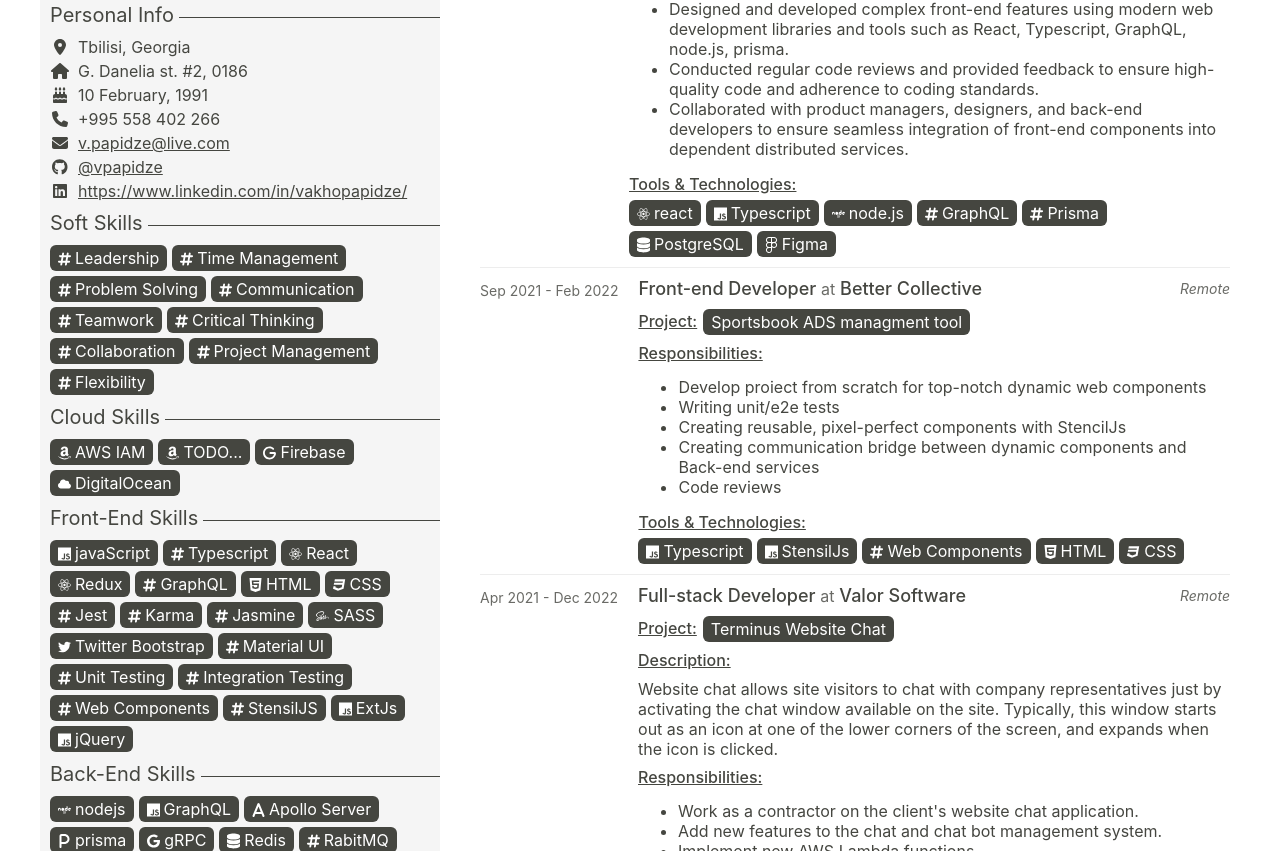
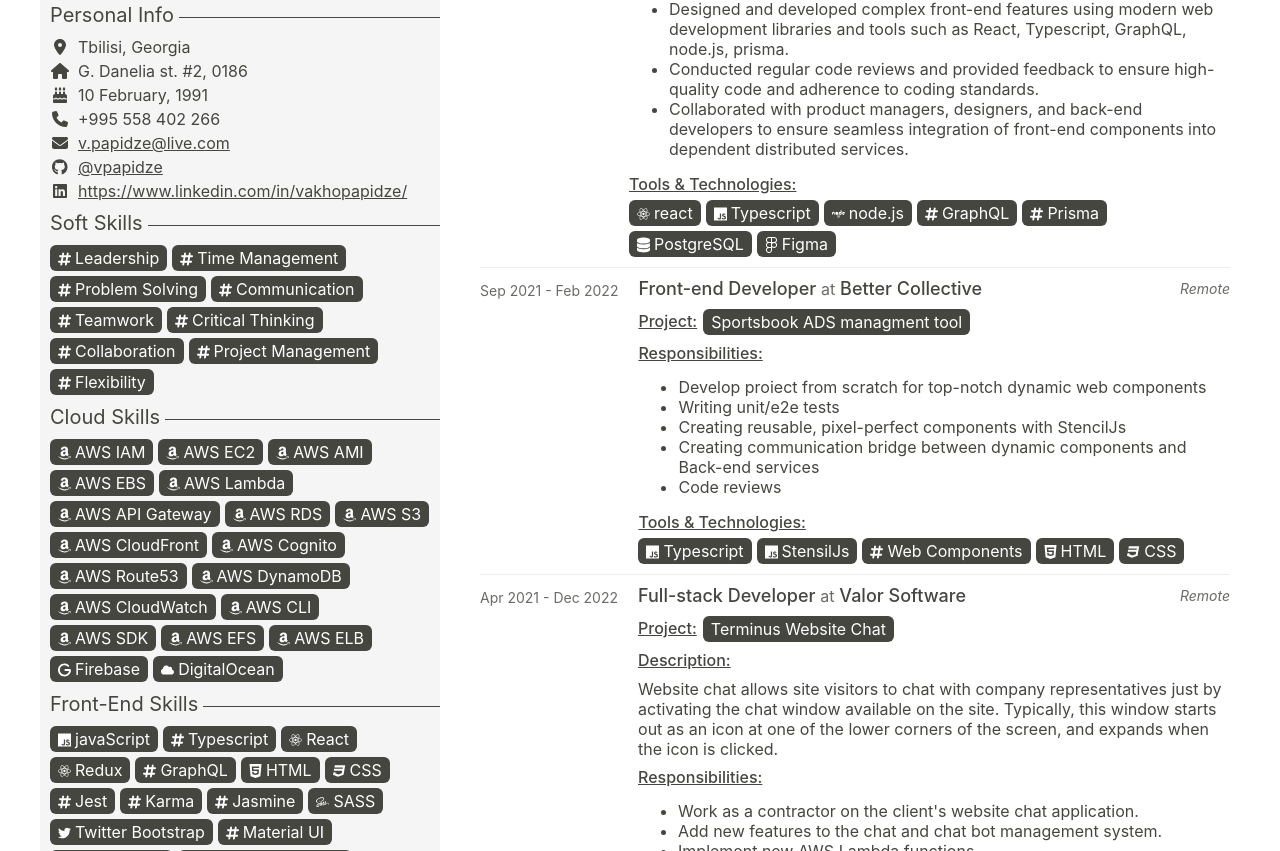
Before and after one commit to vpapidze/vpapidze.github.io, a React (Create React App) app: page / in a window 1280 px wide. Shown: the part 365-1216 px from the top of the page. Built offline with nearby package versions, Linux system fonts and the light colour scheme.

Commit message:
added AWS skills

```diff
--- a/src/contexts/DataContext.tsx
+++ b/src/contexts/DataContext.tsx
@@ -101,16 +101,23 @@
       skills: {
         softSkills: ['Leadership', 'Time Management', 'Problem Solving', 'Communication', 'Teamwork', 'Critical Thinking', 'Collaboration', 'Project Management', 'Flexibility'],
         cloudSkills: [
-          {
-            iconPrefix: 'fab',
-            icon: 'amazon',
-            value: 'AWS IAM',
-          },
-          {
-            iconPrefix: 'fab',
-            icon: 'amazon',
-            value: 'TODO...',
-          },
+          { iconPrefix: 'fab', icon: 'amazon', value: 'AWS IAM' },
+          { iconPrefix: 'fab', icon: 'amazon', value: 'AWS EC2' },
+          { iconPrefix: 'fab', icon: 'amazon', value: 'AWS AMI' },
+          { iconPrefix: 'fab', icon: 'amazon', value: 'AWS EBS' },
+          { iconPrefix: 'fab', icon: 'amazon', value: 'AWS Lambda' },
+          { iconPrefix: 'fab', icon: 'amazon', value: 'AWS API Gateway' },
+          { iconPrefix: 'fab', icon: 'amazon', value: 'AWS RDS' },
+          { iconPrefix: 'fab', icon: 'amazon', value: 'AWS S3' },
+          { iconPrefix: 'fab', icon: 'amazon', value: 'AWS CloudFront' },
+          { iconPrefix: 'fab', icon: 'amazon', value: 'AWS Cognito' },
+          { iconPrefix: 'fab', icon: 'amazon', value: 'AWS Route53' },
+          { iconPrefix: 'fab', icon: 'amazon', value: 'AWS DynamoDB' },
+          { iconPrefix: 'fab', icon: 'amazon', value: 'AWS CloudWatch' },
+          { iconPrefix: 'fab', icon: 'amazon', value: 'AWS CLI' },
+          { iconPrefix: 'fab', icon: 'amazon', value: 'AWS SDK' },
+          { iconPrefix: 'fab', icon: 'amazon', value: 'AWS EFS' },
+          { iconPrefix: 'fab', icon: 'amazon', value: 'AWS ELB' },
           {
             iconPrefix: 'fas',
             icon: 'g',
```
